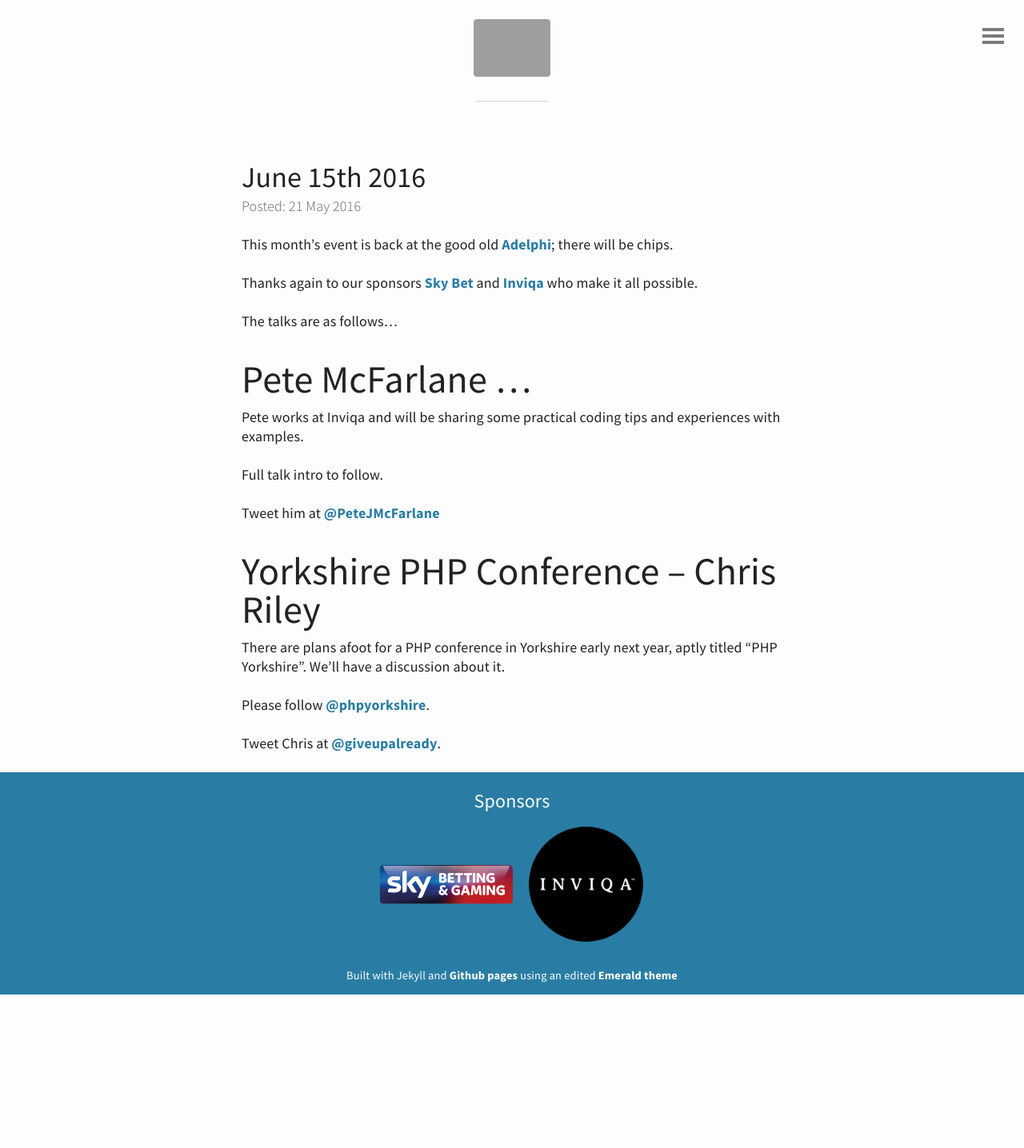
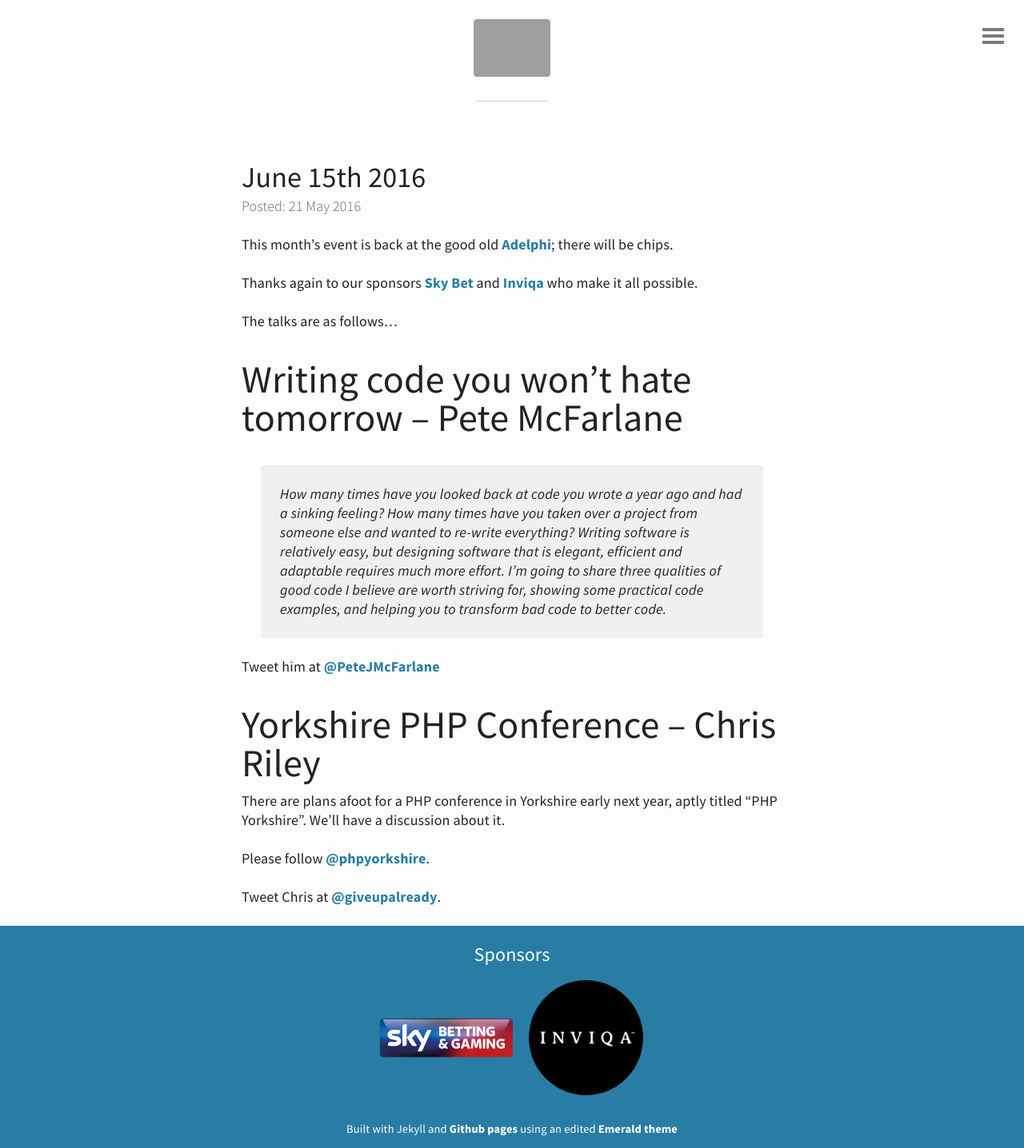
Before and after one commit to Ireaurora/LeedsPHP, a Jekyll site: the page built from _posts/2016-05-21-june-2016.md, in a window 1280 px wide. Shown: the whole page at 80% size. Built offline with Jekyll 4.4.1, drawn with Linux system fonts in a browser that asks for light colours; comment, search, counter and statistics services are not loaded; before the commit the page ends 1244 px from its top, so only the background shows below that; grey boxes are pictures that could not be loaded.

Commit message:
Update June talks

```diff
--- a/_posts/2016-05-21-june-2016.md
+++ b/_posts/2016-05-21-june-2016.md
@@ -12,11 +12,10 @@
 
 The talks are as follows…
 
-# Pete McFarlane …
+# Writing code you won’t hate tomorrow – Pete McFarlane
 
-Pete works at Inviqa and will be sharing some practical coding tips and experiences with examples.
-
-Full talk intro to follow.
+> How many times have you looked back at code you wrote a year ago and had a sinking feeling? How many times have you taken over a project from someone else and wanted to re-write everything?
+> Writing software is relatively easy, but designing software that is elegant, efficient and adaptable requires much more effort. I’m going to share three qualities of good code I believe are worth striving for, showing some practical code examples, and helping you to transform bad code to better code.
 
 Tweet him at [@PeteJMcFarlane](https://twitter.com/PeteJMcFarlane)
 
```
